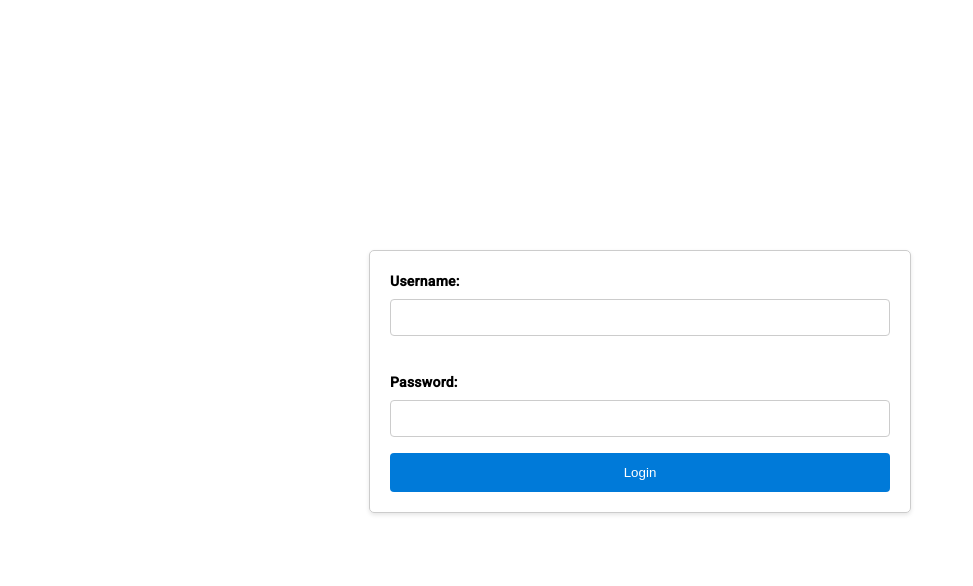
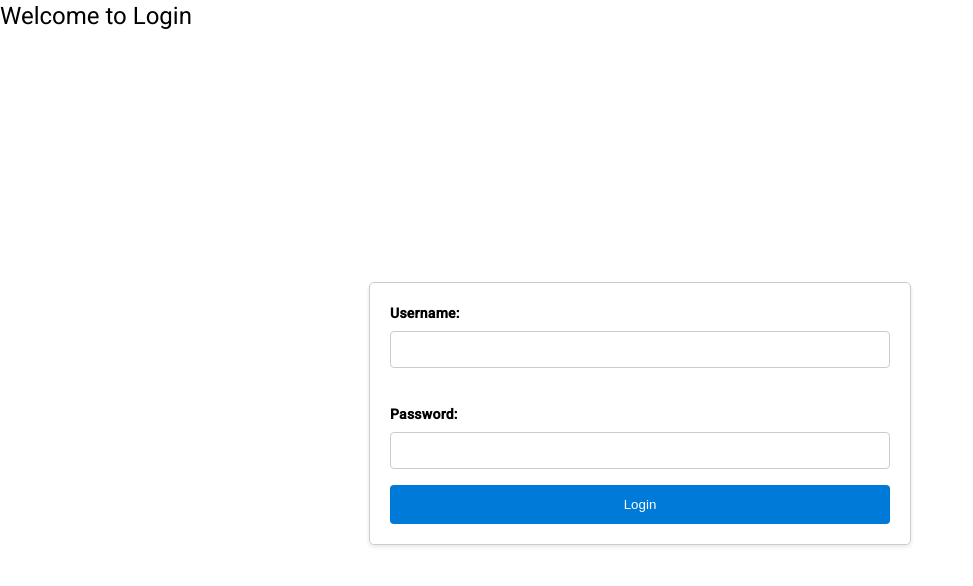
Before and after one commit to chennu-shashank/GYM-FITNESS, an Angular app: page /login in a window 1280 px wide. Shown: the top 586 px of the page, without its empty margins (0-973 px from the left). Built offline with nearby package versions, Linux system fonts and the light colour scheme.

Commit message:
Added Loging

```diff
--- a/src/app/login/login.component.html
+++ b/src/app/login/login.component.html
@@ -1,4 +1,5 @@
 <!-- login.component.html -->
+<h1>Welcome to Login</h1>
 <div>
     <label>Username:</label>
     <input type="text" [(ngModel)]="username" minlength="3" name="username" #name="ngModel" required>
```
